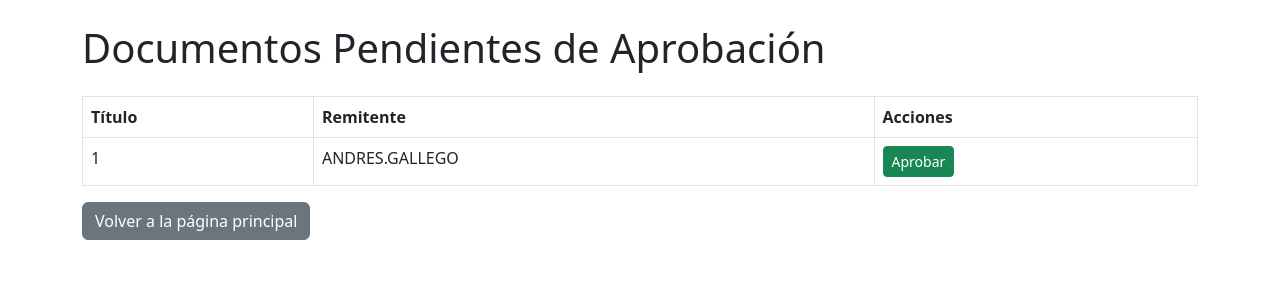
After one commit to GallegoMunoz21/gestion_PDF, a Django app: page /documentos_pendientes/ in a window 1280 px wide. The commit adds this page. Shown: the top 300 px of the page. Run offline with Django 4.2, Linux system fonts and the light colour scheme; a user stored in the database is signed in; data comes from the database, SQL or seed files in the repository; both versions use the stored data as it was after the commit.

Commit message:
Tercer commit arreglo de algunas funcionalidades

```diff
--- /dev/null
+++ b/documentos/templates/documentos/documentos_pendientes.html
@@ -0,0 +1,43 @@
+<!DOCTYPE html>
+<html lang="en">
+<head>
+    <meta charset="UTF-8">
+    <meta name="viewport" content="width=device-width, initial-scale=1.0">
+    <link rel="stylesheet" href="https://cdn.jsdelivr.net/npm/bootstrap@5.3.0/dist/css/bootstrap.min.css">
+    <title>Documentos Pendientes de Aprobación</title>
+</head>
+<body>
+
+    <div class="container mt-4">
+        <h1 class="my-4">Documentos Pendientes de Aprobación</h1>
+
+        {% if documentos_pendientes %}
+            <table class="table table-bordered table-hover">
+                <thead class="thead-dark">
+                    <tr>
+                        <th scope="col">Título</th>
+                        <th scope="col">Remitente</th>
+                        <th scope="col">Acciones</th>
+                    </tr>
+                </thead>
+                <tbody>
+                    {% for documento in documentos_pendientes %}
+                        <tr>
+                            <td>{{ documento.titulo }}</td>
+                            <td>{{ documento.remitente }}</td>
+                            <td>
+                                <a href="{% url 'aprobar_documento' documento.id %}" class="btn btn-success btn-sm">Aprobar</a>
+                            </td>
+                        </tr>
+                    {% endfor %}
+                </tbody>
+            </table>
+        {% else %}
+            <p>No hay documentos pendientes de aprobación.</p>
+        {% endif %}
+
+        <a href="{% url 'pagina_principal' %}" class="btn btn-secondary">Volver a la página principal</a>
+    </div>
+
+</body>
+</html>
--- a/documentos/views.py
+++ b/documentos/views.py
@@ -10,6 +10,7 @@ from .models import Usuario
 from django.contrib.auth.decorators import user_passes_test
 from .models import Documento
 from django.http import JsonResponse
+from django.contrib.admin.views.decorators import staff_member_required
 @login_required
 def lista_documentos(request):
     documentos = DocumentoPDF.objects.all()
@@ -61,9 +62,17 @@ def aprobar_documento(request, documento_id):
     if not documento.aprobado:
         # Actualizar el estado del documento
         documento.aprobado = True
-        documento.aprobado_por = request.user  # O cualquier lógica que uses para registrar quién lo aprobó
+        documento.aprobado_por = request.user
         documento.save()
 
-        return JsonResponse({'success': True, 'message': 'Documento aprobado correctamente.'})
+        # Redirigir a la nueva plantilla
+        return render(request, 'documentos/documento_aprobado.html', {'documento': documento})
     else:
-        return JsonResponse({'success': False, 'message': 'El documento ya ha sido aprobado.'})
+        # Si el documento ya ha sido aprobado, mostrar un mensaje en la misma plantilla
+        return render(request, 'documentos/documento_aprobado.html', {'documento': documento, 'ya_aprobado': True})
+
+@user_passes_test(lambda u: u.is_superuser)
+def documentos_pendientes_aprobacion(request):
+    documentos_pendientes = DocumentoPDF.objects.filter(aprobado=False)
+    context = {'documentos_pendientes': documentos_pendientes}
+    return render(request, 'documentos/documentos_pendientes.html', context)
--- a/gestion_PDF/urls.py
+++ b/gestion_PDF/urls.py
@@ -1,6 +1,6 @@
 from django.contrib import admin
 from django.urls import path, include
-from documentos.views import pagina_principal, perfil_usuario, aprobar_documento
+from documentos.views import pagina_principal, perfil_usuario, aprobar_documento, documentos_pendientes_aprobacion
 from allauth.account.views import LoginView
 
 urlpatterns = [
@@ -11,4 +11,5 @@ urlpatterns = [
     path('perfil/', perfil_usuario, name='perfil_usuario'),
     path('accounts/login/', LoginView.as_view(), name='account_login'),
      path('aprobar_documento/<int:documento_id>/', aprobar_documento, name='aprobar_documento'),
+     path('documentos_pendientes/', documentos_pendientes_aprobacion, name='documentos_pendientes'),
 ]
```
Also changed, not shown: documentos/templates/documentos/documento_aprobado.html (added, +21 -0 lines), documentos/templates/documentos/perfil_usuario.html (+8 -2 lines), db.sqlite3, 2 other files.
